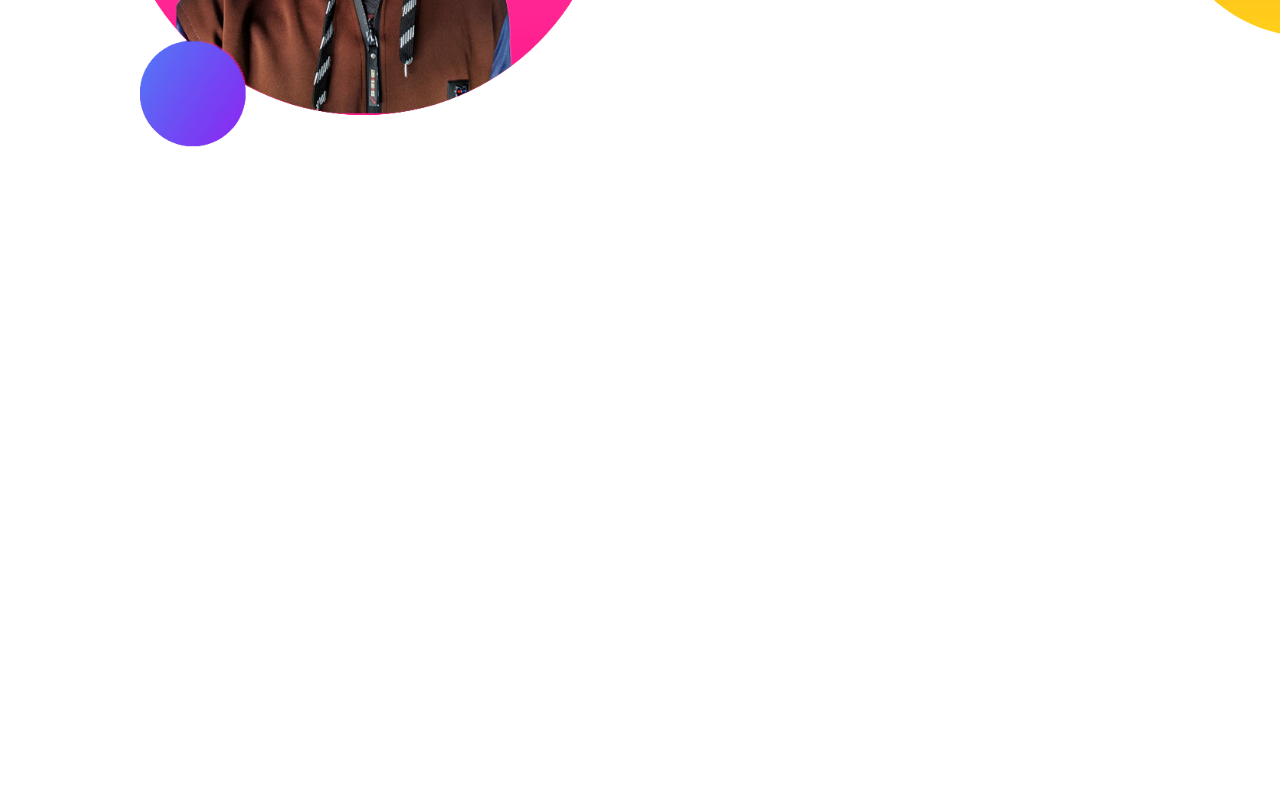
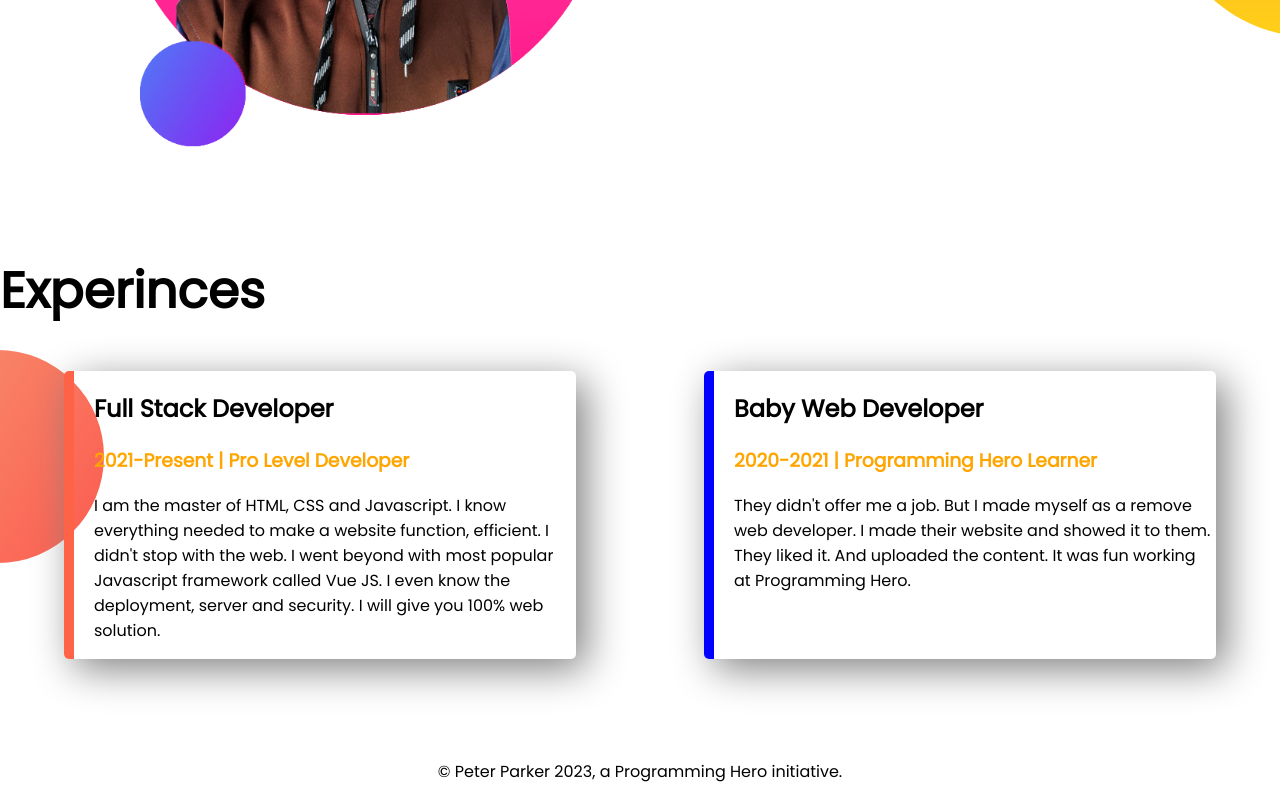
Before and after one commit to nabiursiddique/developer-portfolio, a plain HTML site: page index.html in a window 1280 px wide. Shown: the part 1011-1811 px from the top of the page. Before the commit the page ends 1265 px from the top, so only its background shows below. Drawn offline with Linux system fonts and the light colour scheme.

Commit message:
border and footer added

```diff
--- a/index.html
+++ b/index.html
@@ -14,7 +14,7 @@
     <link rel="stylesheet" href="style.css" />
   </head>
   <body>
-    <section class="first-section">
+    <section class="first-section flex-section">
       <div class="half-width">
         <h1>Welcome to</h1>
         <h1><span class="orange-color">Nabiur Siddique</span> world</h1>
@@ -33,7 +33,7 @@
       </div>
     </section>
 
-    <section class="second-section">
+    <section class="second-section flex-section">
         <div class="half-width">
             <img src="./images/my-photo-02.png" alt="">
         </div>
@@ -44,5 +44,24 @@
             <a class="link-button" target="_blank" href="https://www.linkedin.com/in/nabiur-siddique-54498a224/">Download Resume</a>
         </div>
     </section>
+
+    <section class="third-section">
+        <h1>Experinces</h1>
+        <div class="flex-section">
+            <div class="experience-item" id="full-stack-sec">
+                <h2>Full Stack Developer</h1>
+                <h3 class="orange-color">2021-Present | Pro Level Developer</h3>
+                <p>I am the master of HTML, CSS and Javascript. I know everything needed to make a website function, efficient. I didn't stop with the web. I went beyond with most popular Javascript framework called Vue JS. I even know the deployment, server and security. I will give you 100% web solution.</p>
+            </div>
+            <div class="experience-item" id="baby-stack-sec">
+                <h2>Baby Web Developer</h2>
+                <h3 class="orange-color">2020-2021 | Programming Hero Learner</h3>
+                <p>They didn't offer me a job. But I made myself as a remove web developer. I made their website and showed it to them. They liked it. And uploaded the content. It was fun working at Programming Hero.</p>
+            </div>
+        </div>
+    </section>
   </body>
+  <footer>
+    <p>© Peter Parker 2023, a Programming Hero initiative.</p>
+  </footer>
 </html>
--- a/style.css
+++ b/style.css
@@ -12,8 +12,11 @@ h1{
 }
 
 section{
+    margin-bottom: 100px;
+}
+
+.flex-section{
     display: flex;
-    margin-bottom: 100px;
 }
 .first-section{
     background-image: url(./images/top-banner.png);
@@ -40,3 +43,26 @@ section{
     background-repeat: no-repeat;
     background-position: right;
 }
+.third-section{
+    background-image: url(./images/exp-bg.png);
+    background-repeat: no-repeat;
+    background-position: left;
+}
+.experience-item{
+    box-shadow: 10px 10px 40px gray;
+    width: 40%;
+    margin-left: 5%;
+    margin-right: 5%;
+    padding-left: 20px;
+    border-radius: 5px;
+}
+#baby-stack-sec{
+    border-left: 10px solid blue;
+}
+#full-stack-sec{
+    border-left: 10px solid tomato;
+}
+
+footer p{
+    text-align: center;
+}
```
